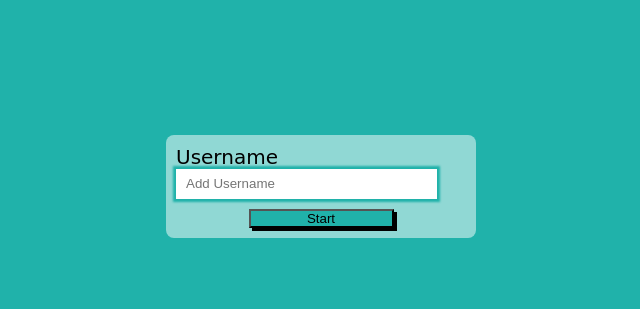
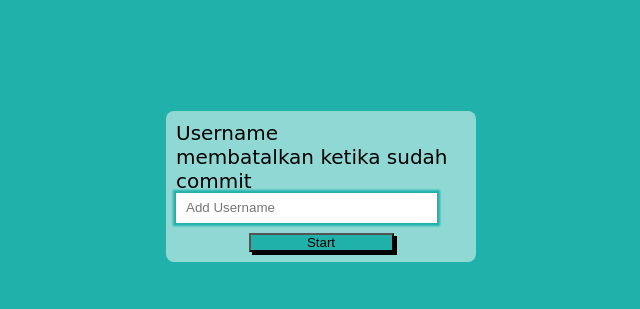
Before and after one commit to mrakasondara/Quizapp, a plain HTML site: page index.html in a window 1280 px wide. Shown: the part 214-523 px from the top of the page, without its empty margins (319-959 px from the left). Drawn offline with Linux system fonts and the light colour scheme.

Commit message:
tes cancel commit

```diff
--- a/index.html
+++ b/index.html
@@ -11,6 +11,7 @@
       <div class="modal">
         <div class="user">
           <span>Username</span>
+          <span>membatalkan ketika sudah commit</span>
           <input type="text" placeholder="Add Username" id="username" />
           <button onclick="start()">Start</button>
         </div>
```
